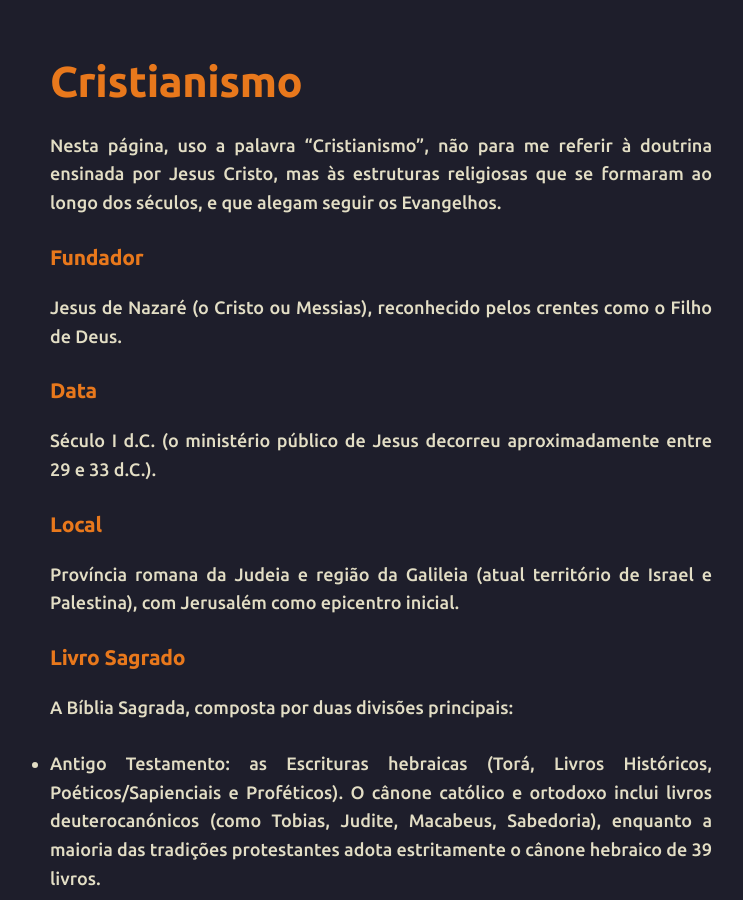
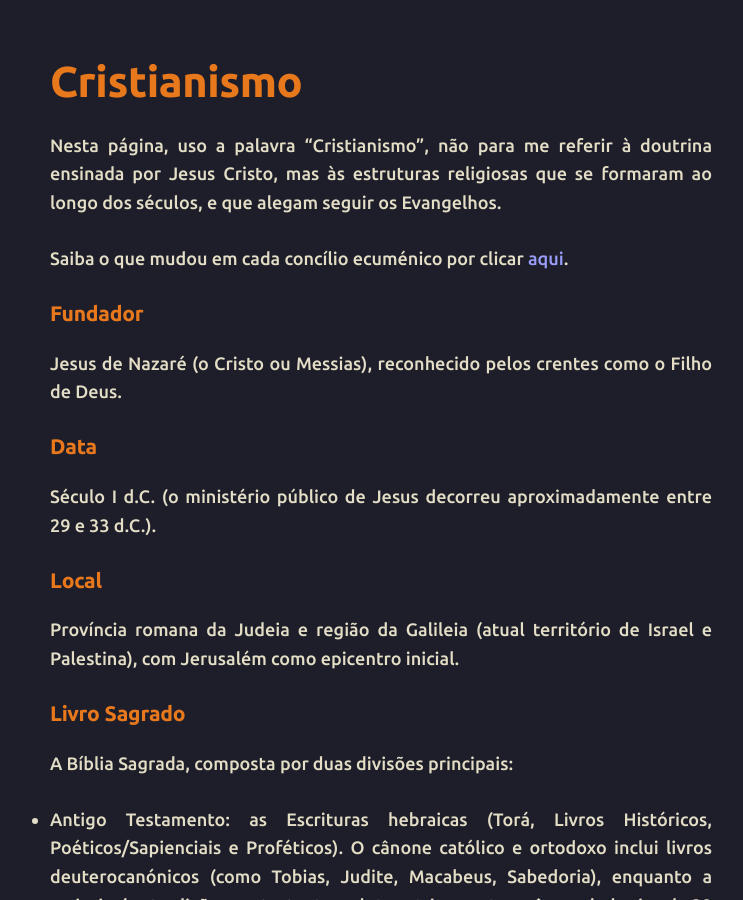
Before and after one commit to joaquim-capitao/joaquim-capitao.github.io, a Jekyll site: the page built from religiao/cristianismo.md, in a window 1280 px wide and 900 px high. Shown: the whole window, without its empty margins (259-1002 px from the left). Built offline with Jekyll 4.4.1, drawn with Linux system fonts in a browser that asks for light colours; our own code applies the rules of GitHub Pages for plain Markdown files.

Commit message:
Atualizar o cristianismo.md

```diff
--- a/religiao/cristianismo.md
+++ b/religiao/cristianismo.md
@@ -1,6 +1,8 @@
 # Cristianismo
 
 Nesta página, uso a palavra "Cristianismo", não para me referir à doutrina ensinada por Jesus Cristo, mas às estruturas religiosas que se formaram ao longo dos séculos, e que alegam seguir os Evangelhos.
+
+Saiba o que mudou em cada concílio ecuménico por clicar [aqui](concilios-ecumenicos).
 
 
 ### Fundador
```
